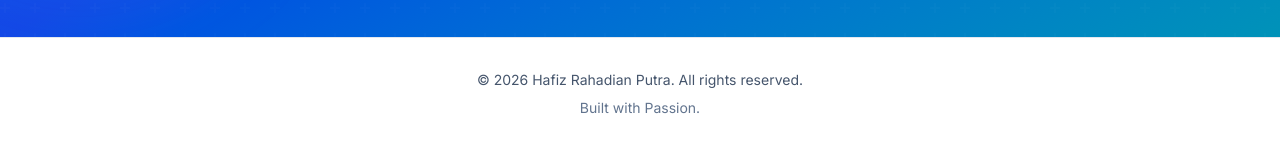
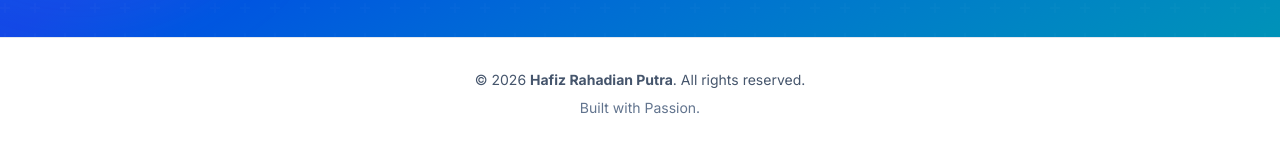
Before and after one commit to hafizputra06/Portofolio, a Next.js app: page / in a window 1280 px wide. Shown: the part 4353-4500 px from the top of the page. Built offline with nearby package versions, Linux system fonts and the light colour scheme.

Commit message:
footer fix 3

```diff
--- a/src/components/sections/Footer.tsx
+++ b/src/components/sections/Footer.tsx
@@ -4,7 +4,7 @@ export function Footer() {
       <div className="container mx-auto px-4 py-8">
         <div className="flex flex-col items-center justify-center gap-2 text-center">
           <p className="text-sm text-slate-600 dark:text-slate-400">
-            © {new Date().getFullYear()} Hafiz Rahadian Putra. All rights reserved.
+            © {new Date().getFullYear()} <strong>Hafiz Rahadian Putra</strong>. All rights reserved.
           </p>
           <p className="text-sm text-slate-500 dark:text-slate-500">
             Built with Passion.
```
